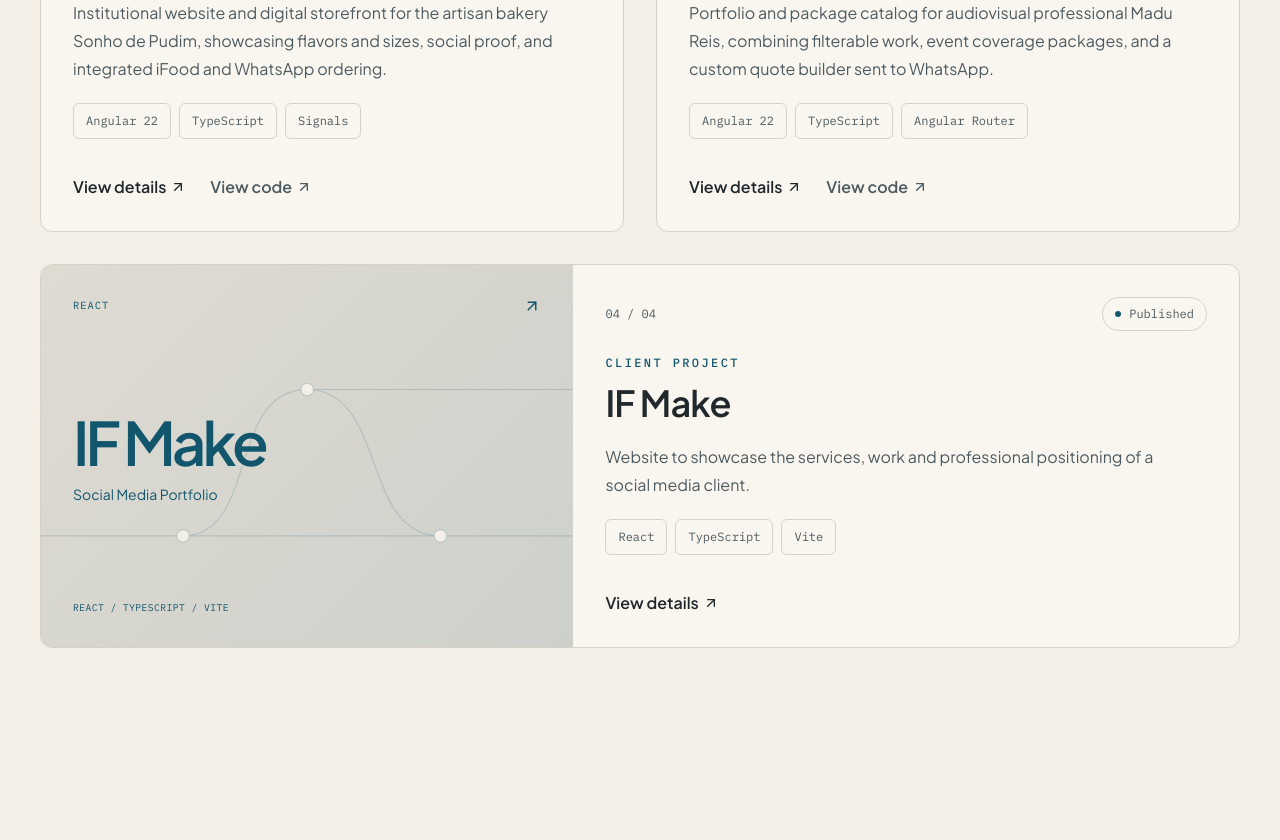
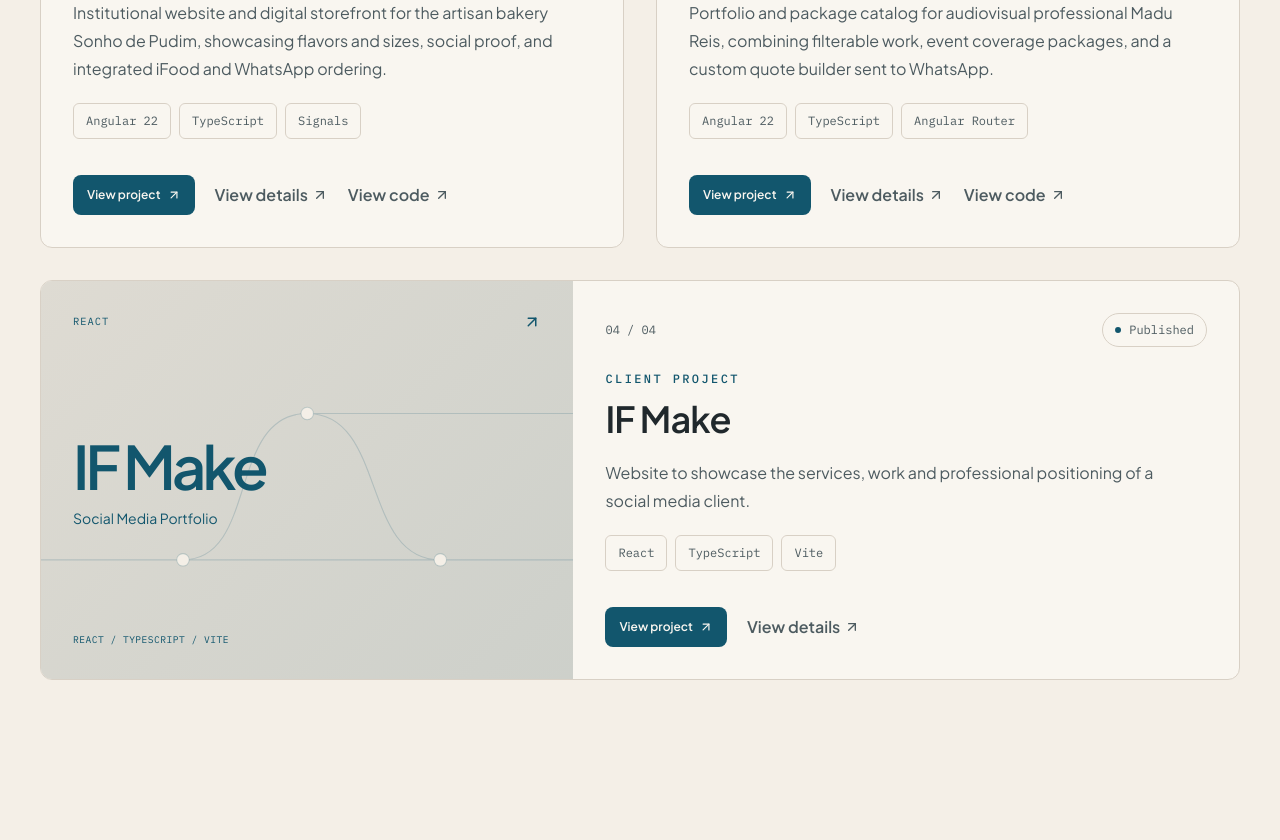
Before and after one commit to CA10V1ANA/Portfolio, a React (Vite) app: page / in a window 1280 px wide. Shown: the part 2080-2920 px from the top of the page. Built offline with nearby package versions, Linux system fonts and the light colour scheme.

Commit message:
feat(projects): atualiza URLs e adiciona links clicáveis nos cards

```diff
--- a/src/components/sections/Projects.tsx
+++ b/src/components/sections/Projects.tsx
@@ -112,8 +112,21 @@ export function Projects() {
                   ))}
                 </ul>
 
-                <div className="mt-auto flex flex-wrap gap-x-6 gap-y-3 pt-9">
-                  <Link className="text-link" to={PROJECT_PATH(project)}>
+                <div className="mt-auto flex flex-wrap items-center gap-x-5 gap-y-3 pt-9">
+                  {project.demoUrl && (
+                    <a
+                      className="inline-flex min-h-10 items-center gap-1.5 rounded-md bg-primary px-3.5 py-2 text-xs font-semibold text-primary-foreground transition-colors hover:bg-secondary"
+                      href={project.demoUrl}
+                      target="_blank"
+                      rel="noopener noreferrer"
+                    >
+                      {tc('actions.viewProject')} <ArrowUpRight size={14} aria-hidden="true" />
+                    </a>
+                  )}
+                  <Link
+                    className={project.demoUrl ? 'text-link text-muted-foreground' : 'text-link'}
+                    to={PROJECT_PATH(project)}
+                  >
                     {tc('actions.viewCase')} <ArrowUpRight size={16} aria-hidden="true" />
                   </Link>
                   {project.githubUrl && (
@@ -121,7 +134,7 @@ export function Projects() {
                       className="text-link text-muted-foreground"
                       href={project.githubUrl}
                       target="_blank"
-                      rel="noreferrer"
+                      rel="noopener noreferrer"
                     >
                       {tc('actions.viewCode')} <ArrowUpRight size={16} aria-hidden="true" />
                     </a>
--- a/src/data/projects.ts
+++ b/src/data/projects.ts
@@ -31,7 +31,7 @@ export const PROJECTS: Project[] = [
     status: 'deployed',
     technologies: ['Angular 22', 'TypeScript', 'Signals', 'SCSS', 'Vercel'],
     githubUrl: 'https://github.com/CA10V1ANA/sonho-de-pudim',
-    demoUrl: 'https://sonho-de-pudim.vercel.app',
+    demoUrl: 'https://sonho-de-pudim-hazel.vercel.app/',
     featured: true,
   },
   {
@@ -41,7 +41,7 @@ export const PROJECTS: Project[] = [
     status: 'active',
     technologies: ['Angular 22', 'TypeScript', 'Angular Router', 'SCSS', 'Vercel'],
     githubUrl: 'https://github.com/CA10V1ANA/Md-films',
-    demoUrl: 'https://md-films-sigma.vercel.app',
+    demoUrl: 'https://md-films-sigma.vercel.app/pacotes',
     featured: true,
   },
   {
```
